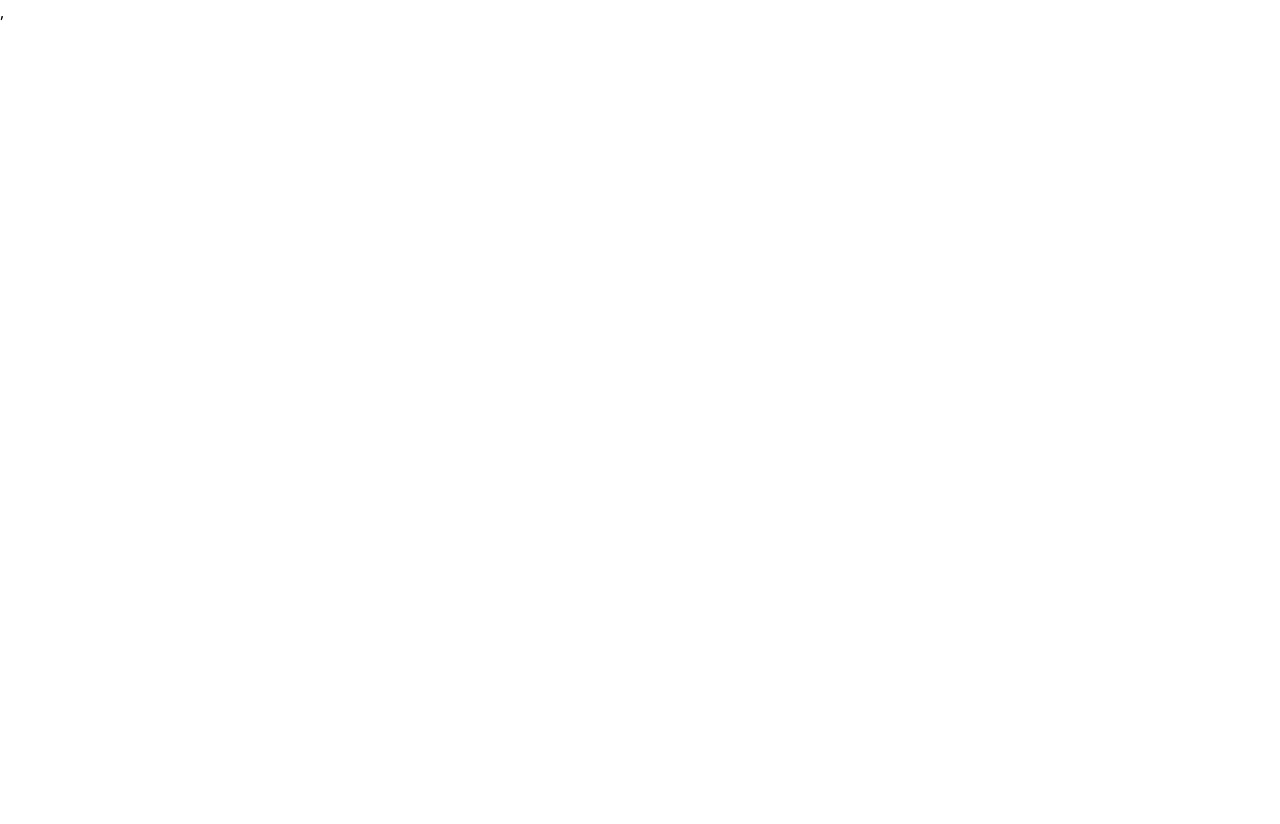
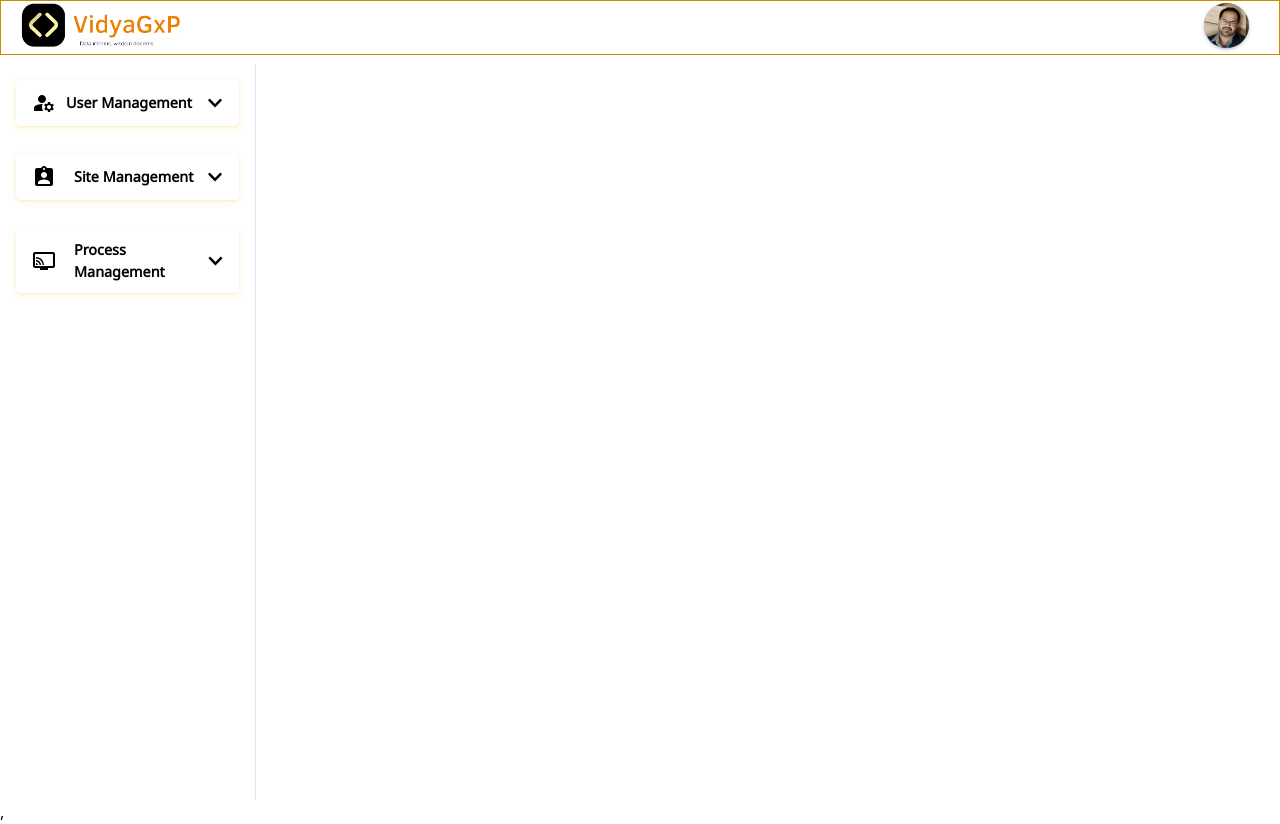
Before and after one commit to vidyagxp0/E-logbook_VidyaGxP, a React (Vite) app in the folder Frontend/: page /admin-sites in a window 1280 px wide. Before the commit this address had no page. Before the commit the page ends 800 px from the top, so only its background shows below. Built offline with nearby package versions, Linux system fonts and the light colour scheme; sample sign-in values are in the browser's storage; grey boxes are pictures that could not be loaded; what @react-pdf/renderer would draw is missing.

Commit message:
Working on sites and processes for admin panel

```diff
--- a/Frontend/src/App.jsx
+++ b/Frontend/src/App.jsx
@@ -22,9 +22,10 @@ import ProtectedRoute from "./components/protectedRoutes/protectedUserRoutes.jsx
 import AdminDashboard from "./pages/admin/adminDashboard/adminDashboard.jsx";
 import ProtectedAdminRoute from "./components/protectedRoutes/protectedAdminRoutes.jsx";
 import AddNewUser from "./pages/admin/addUser/addUser.jsx";
-import AdminSettings from "./pages/admin/AdminSettings/AdminSettings.jsx";
+import AdminSites from "./pages/admin/AdminSites/AdminSites.jsx";
 import EditUser from "./pages/admin/EditUser/EditUser.jsx";
 import Wrapper from "./pages/Wrapper.jsx";
+import AdminProcesses from "./pages/admin/AdminProcesses/AdminProcesses.jsx";
 
 function App() {
   return (
@@ -48,8 +49,12 @@ function App() {
                 element={<ProtectedAdminRoute element={<EditUser />} />}
               />
               <Route
-                path="/admin-settings"
-                element={<ProtectedAdminRoute element={<AdminSettings />} />}
+                path="/admin-sites"
+                element={<ProtectedAdminRoute element={<AdminSites />} />}
+              />
+              <Route
+                path="/admin-processes"
+                element={<ProtectedAdminRoute element={<AdminProcesses />} />}
               />
             </Route>
             <Route
--- a/Frontend/src/components/Header/AdminHeader.jsx
+++ b/Frontend/src/components/Header/AdminHeader.jsx
@@ -13,6 +13,7 @@ export default function AdminHeaderTop() {
     localStorage.removeItem("admin-token");
     localStorage.removeItem("user-token");
     navigate("/");
+    window.location.reload();
   };
 
 
--- a/Frontend/src/components/Sidebar/SidebarData.jsx
+++ b/Frontend/src/components/Sidebar/SidebarData.jsx
@@ -1,5 +1,5 @@
 import { UserManagement } from "../../components/Icons/Icons";
-import ManageAccountsIcon from '@mui/icons-material/ManageAccounts';
+import ManageAccountsIcon from "@mui/icons-material/ManageAccounts";
 // import DoorBackIcon from '@mui/icons-material/DoorBack';
 // import ViewInArIcon from '@mui/icons-material/ViewInAr';
 // import DoubleArrowIcon from '@mui/icons-material/DoubleArrow';
@@ -13,12 +13,12 @@ import ManageAccountsIcon from '@mui/icons-material/ManageAccounts';
 // import StorageIcon from '@mui/icons-material/Storage';
 // import StackedBarChartIcon from '@mui/icons-material/StackedBarChart';
 // import DynamicFeedIcon from '@mui/icons-material/DynamicFeed';
-import ReportIcon from '@mui/icons-material/Report';
+// import ReportIcon from "@mui/icons-material/Report";
 // import DeveloperModeIcon from '@mui/icons-material/DeveloperMode';
 // import RateReviewIcon from '@mui/icons-material/RateReview';
 // import { TbDeviceDesktopStar } from "react-icons/tb";
 // import LibraryBooksIcon from '@mui/icons-material/LibraryBooks';
-import SummarizeIcon from '@mui/icons-material/Summarize';
+// import SummarizeIcon from "@mui/icons-material/Summarize";
 // import NotificationsActiveIcon from '@mui/icons-material/NotificationsActive';
 // import GppMaybeIcon from '@mui/icons-material/GppMaybe';
 // import AdminPanelSettingsIcon from '@mui/icons-material/AdminPanelSettings';
@@ -26,39 +26,91 @@ import SummarizeIcon from '@mui/icons-material/Summarize';
 // import DataSaverOffIcon from '@mui/icons-material/DataSaverOff';
 // import CalendarMonthIcon from '@mui/icons-material/CalendarMonth';
 // import ChildFriendlyIcon from '@mui/icons-material/ChildFriendly';
-import AssignmentIndIcon from '@mui/icons-material/AssignmentInd';
-import { IoPersonAddSharp } from "react-icons/io5";
-import ConnectedTvIcon from '@mui/icons-material/ConnectedTv';
+import AssignmentIndIcon from "@mui/icons-material/AssignmentInd";
+// import { IoPersonAddSharp } from "react-icons/io5";
+import ConnectedTvIcon from "@mui/icons-material/ConnectedTv";
 // import NotificationImportantIcon from '@mui/icons-material/NotificationImportant';
 // import AssistantIcon from '@mui/icons-material/Assistant';
 
 export const asideLinks = [
   {
     id: 1,
-        icon: UserManagement(24, '#000000'),
-        title: 'User Management',
+    icon: UserManagement(24, "#000000"),
+    title: "User Management",
     hasChild: true,
     child: [
       {
-                icon: <div className="pr-2"> <ManageAccountsIcon sx={{color:"#00000"}}/></div>,
-                title: 'Person Management',
-                link: '/person/manage',
+        icon: (
+          <div className="pr-2">
+            {" "}
+            <ManageAccountsIcon sx={{ color: "#00000" }} />
+          </div>
+        ),
+        title: "User Management",
+        link: '/admin-dashboard',
+      },
+      // {
+      //     icon:<div className="pr-2"> <IoPersonAddSharp  size={21} sx={{color:"#00000"}}/></div>,
+      //     title: 'Login Accounts',
+      //     // link: '/login-accounts/manage',
 
-            }, {
-                icon:<div className="pr-2"> <IoPersonAddSharp  size={21} sx={{color:"#00000"}}/></div>,
-                title: 'Login Accounts',
-                link: '/login-accounts/manage',
-
-            }, {
-                icon: <div className="pr-2"> <AssignmentIndIcon  size={21} sx={{color:"#00000"}}/></div>,
-                title: 'Role Manager',
-                link: '/role-manager/manage'
-            }, {
-                icon: <div className="pr-2"> <ConnectedTvIcon size={21}  sx={{color:"#00000"}}/></div>,
-                title: 'Desktop Manager',
-                link: '/desktop-manager/manage'
-            }
-        ]
+      // },
+      //  {
+      //     icon: <div className="pr-2"> <AssignmentIndIcon  size={21} sx={{color:"#00000"}}/></div>,
+      //     title: 'Sites',
+      //     // link: '/role-manager/manage'
+      // }, {
+      //     icon: <div className="pr-2"> <ConnectedTvIcon size={21}  sx={{color:"#00000"}}/></div>,
+      //     title: 'Processes',
+      //     // link: '/desktop-manager/manage'
+      // }
+    ],
+  },
+  {
+    id: 2,
+    icon: (
+      <div className="pr-2">
+        {" "}
+        <AssignmentIndIcon size={21} sx={{ color: "#00000" }} />
+      </div>
+    ),
+    title: "Site Management",
+    hasChild: true,
+    child: [
+      {
+        icon: (
+          <div className="pr-2">
+            {" "}
+            <AssignmentIndIcon size={21} sx={{ color: "#00000" }} />
+          </div>
+        ),
+        title: "Sites",
+        link: "/admin-sites",
+      },
+    ],
+  },
+  {
+    id: 3,
+    icon: (
+      <div className="pr-2">
+        {" "}
+        <ConnectedTvIcon size={21} sx={{ color: "#00000" }} />
+      </div>
+    ),
+    title: "Process Management",
+    hasChild: true,
+    child: [
+      {
+        icon: (
+          <div className="pr-2">
+            {" "}
+            <ConnectedTvIcon size={21} sx={{ color: "#00000" }} />
+          </div>
+        ),
+        title: "Processes",
+        link: "/admin-processes",
+      },
+    ],
   },
 
   // {
@@ -143,7 +195,6 @@ export const asideLinks = [
   //     ]
   // },
 
-
   // {
   //     id: 4,
   //     icon: <SummarizeIcon/>,
@@ -157,19 +208,24 @@ export const asideLinks = [
   //         }
   //     ]
   // },
-     {
-        id: 5,
-        icon: <ReportIcon/>,
-        title: 'Report Manager',
-        hasChild: true,
-        child: [
-            {
-                icon: <div className="pr-2"> <SummarizeIcon sx={{color:"#00000"}}/></div>,
-                title: 'Report Manager',
-                link: '/report-manager/manage'
-            }
-        ]
-    },
+  //   {
+  //     id: 5,
+  //     icon: <ReportIcon />,
+  //     title: "Report Manager",
+  //     hasChild: true,
+  //     child: [
+  //       {
+  //         icon: (
+  //           <div className="pr-2">
+  //             {" "}
+  //             <SummarizeIcon sx={{ color: "#00000" }} />
+  //           </div>
+  //         ),
+  //         title: "Report Manager",
+  //         // link: '/report-manager/manage'
+  //       },
+  //     ],
+  //   },
   //  {
   //     id: 6,
   //     icon: <NotificationImportantIcon/>,
@@ -229,4 +285,4 @@ export const asideLinks = [
   //     hasChild: false,
   //     link: '/audit-trail'
   // }
-]
+];
--- /dev/null
+++ b/Frontend/src/pages/admin/AdminProcesses/AdminProcesses.jsx
@@ -0,0 +1,16 @@
+// import React, { useEffect, useState } from "react";
+// import "../adminDashboard/";
+
+function AdminProcesses() {
+
+
+    return (
+      <>
+        <div className="admin-dashboard">
+          <div className="main-content"></div>
+        </div>
+      </>
+    );
+  }
+
+  export default AdminProcesses;
--- a/Frontend/src/pages/admin/AdminSettings/AdminSettings.jsx
+++ /dev/null
@@ -1,20 +0,0 @@
-import React, { useEffect, useState } from "react";
-import Sidebar from "../../../components/sidebar/sidebar";
-import AdminHeaderTop from "../../../components/Header/AdminHeader";
-// import "../adminDashboard/";
-
-function AdminSettings() {
-
-
-  return (
-    <>
-      <AdminHeaderTop />
-      <div className="admin-dashboard">
-        <Sidebar /> {/* Include the Sidebar component */}
-        <div className="main-content"></div>
-      </div>
-    </>
-  );
-}
-
-export default AdminSettings;
--- /dev/null
+++ b/Frontend/src/pages/admin/AdminSites/AdminSites.jsx
@@ -0,0 +1,16 @@
+// import React, { useEffect, useState } from "react";
+// import "../adminDashboard/";
+
+function AdminSites() {
+
+
+  return (
+    <>
+      <div className="admin-dashboard">
+        <div className="main-content"></div>
+      </div>
+    </>
+  );
+}
+
+export default AdminSites;
--- a/Frontend/src/pages/admin/adminLogin/adminLogin.jsx
+++ b/Frontend/src/pages/admin/adminLogin/adminLogin.jsx
@@ -51,6 +51,7 @@ function AdminLogin() {
                 type="text"
                 placeholder="Enter Your User ID"
                 onChange={(e) => setEmail(e.target.value)}
+                required
               />
             </div>
 
@@ -60,6 +61,7 @@ function AdminLogin() {
                 type="password"
                 placeholder="Enter Your Password"
                 onChange={(e) => setPassword(e.target.value)}
+                required
               />
             </div>
 
```
Also changed, not shown: Frontend/src/pages/Login/Login.jsx (+5 -19 lines), Frontend/src/pages/admin/adminDashboard/adminDashboard.jsx (+24 -8 lines). Lines whose indentation alone changed are shown as unchanged.
